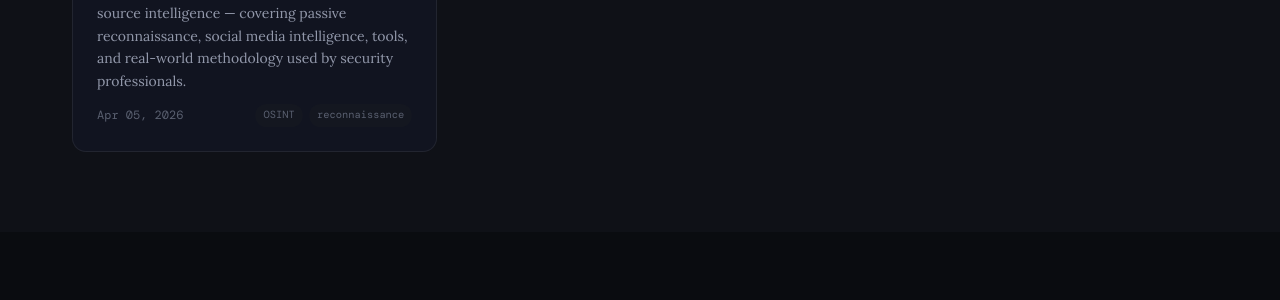
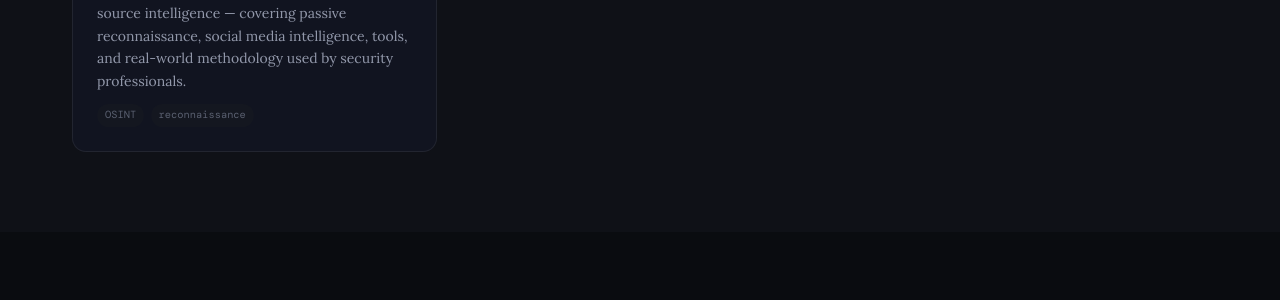
Before and after one commit to amritesh-sec/osint-social-eng, a Jekyll site: the page built from index.html, in a window 1280 px wide and 900 px high, scrolled down 1192 px. Shown: the part 153-453 px from the top of the window. Built offline with Jekyll 4.4.1, drawn with Linux system fonts in a browser that asks for light colours; some web fonts are replaced.

Commit message:
Update index.html
time

```diff
--- a/index.html
+++ b/index.html
@@ -69,7 +69,7 @@ description: "In-depth research on open source intelligence techniques, social e
         <h3><a href="{{ post.url | relative_url }}">{{ post.title }}</a></h3>
         {% if post.description %}<p>{{ post.description }}</p>{% endif %}
         <div class="article-meta">
-          <time datetime="{{ post.date | date_to_xmlschema }}">{{ post.date | date: "%b %d, %Y" }}</time>
+          <!-- <time datetime="{{ post.date | date_to_xmlschema }}">{{ post.date | date: "%b %d, %Y" }}</time> -->
           {% if post.tags %}
           <div class="article-tags">
             {% for tag in post.tags limit:2 %}<span class="tag-sm">{{ tag }}</span>{% endfor %}
```
